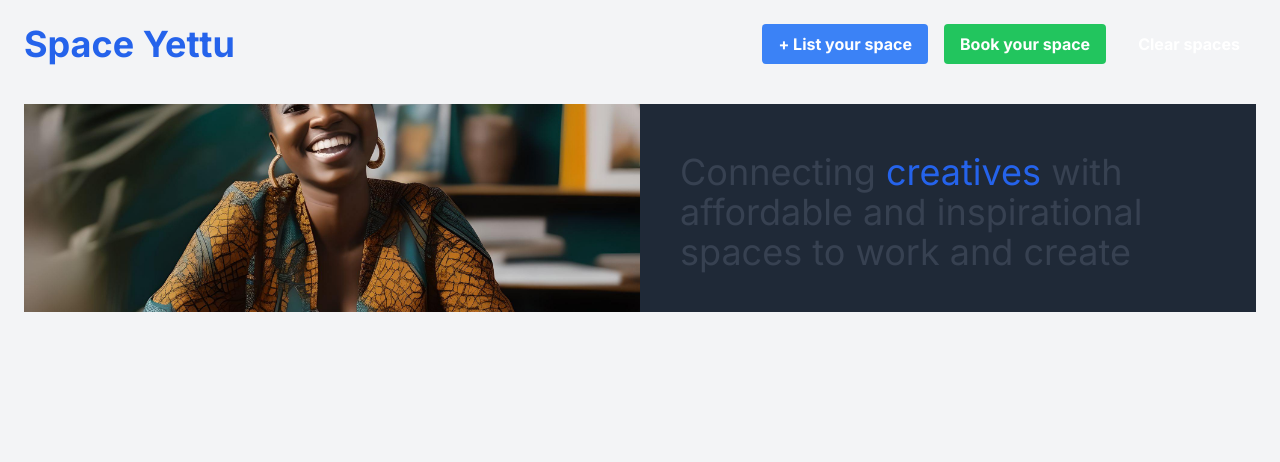
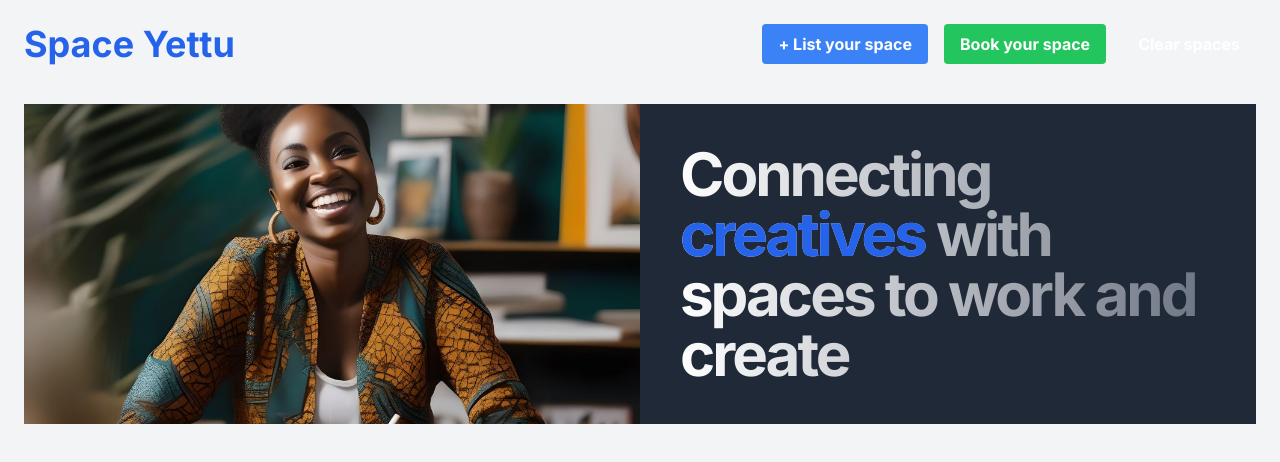
Before and after one commit to palontologist/space-yettu, a Next.js app in the folder space-yettu/: page / in a window 1280 px wide. Shown: the top 462 px of the page. Built offline with nearby package versions, Linux system fonts and the light colour scheme.

Commit message:
new dash

```diff
--- a/space-yettu/app/page.tsx
+++ b/space-yettu/app/page.tsx
@@ -81,7 +81,7 @@ export default function Home() {
       <header className="flex mt-10">
         <div className="w-1/2 bg-cover bg-center" style={{backgroundImage: "url('/fotor-ai.jpg')"}}></div>
         <div className="w-1/2 bg-gray-800 text-white p-10">
-          <p className="max-w-4xl text-2xl md:text-3xl lg:text-4xl text-gray-700 mt-2 mx-auto">Connecting <span className='text-blue-600'>creatives</span> with affordable and inspirational spaces to work and create</p>
+          <p className="text-3xl font-bold tracking-tighter sm:text-5xl xl:text-6xl/none bg-clip-text text-transparent bg-gradient-to-r from-white to-gray-500">Connecting <span className='text-blue-600'>creatives</span> with spaces to work and create</p>
         </div>
       </header>
 
```
